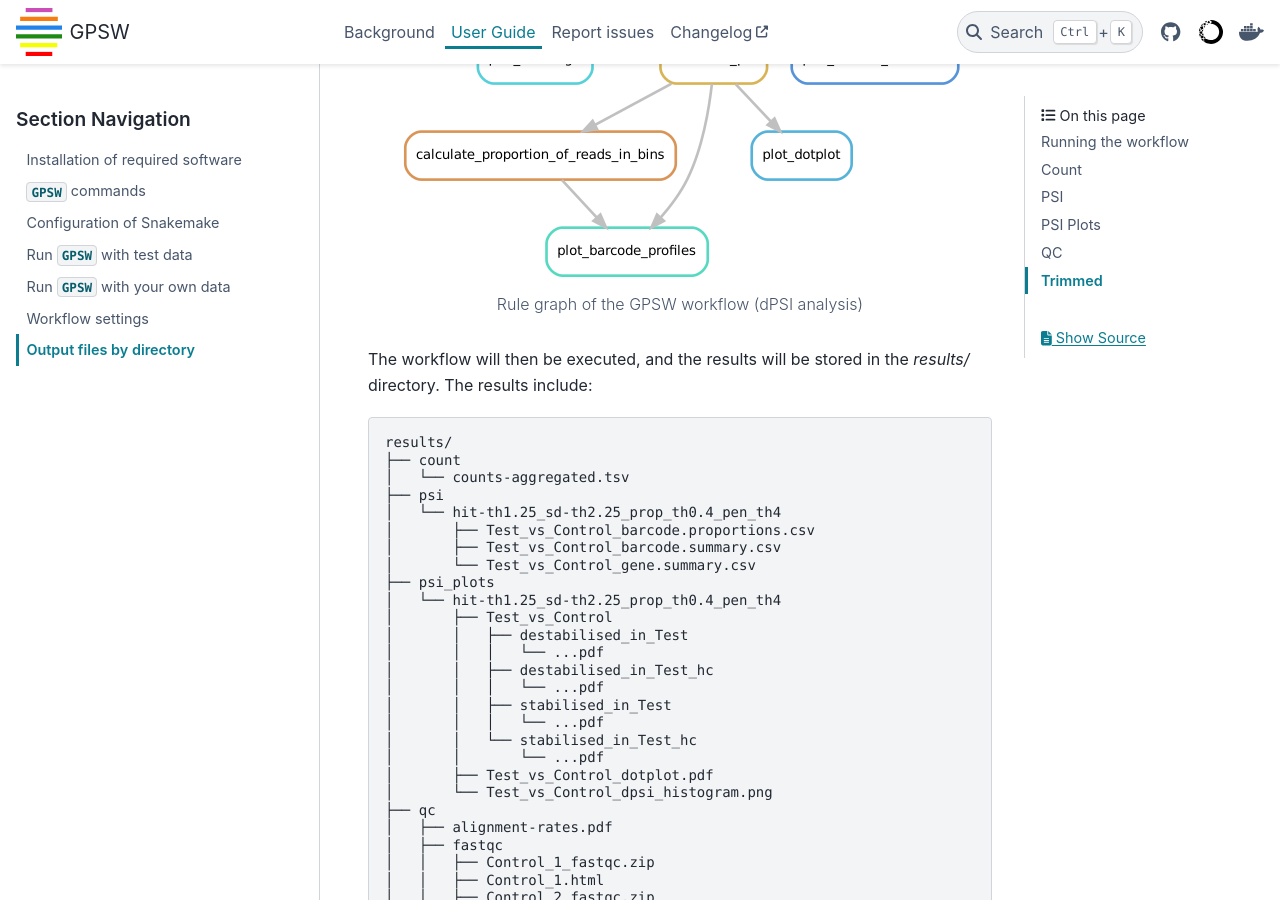
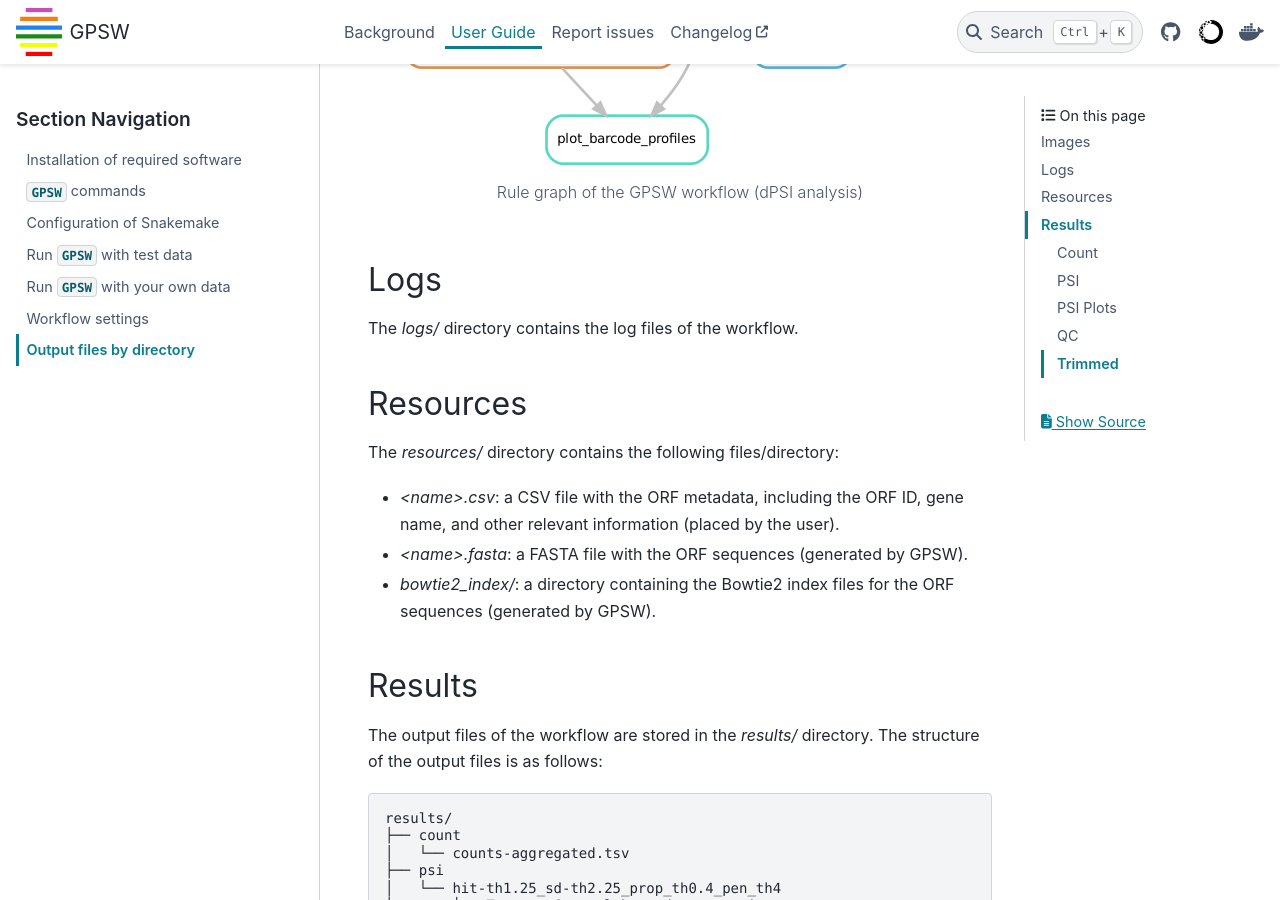
Before and after one commit to niekwit/gps-orfeome, a Sphinx documentation site: the page built from docs/output_files_by_directory.rst, in a window 1280 px wide and 900 px high, scrolled down 809 px. Built offline with Sphinx 7.4.7 and the PyData theme 0.15.4, drawn with Linux system fonts in a browser that asks for light colours; pages that are not in the unit, such as notebooks, are missing from menus; some of the changed text lies outside the part shown.

Commit message:
added all output directories

```diff
--- a/docs/output_files_by_directory.rst
+++ b/docs/output_files_by_directory.rst
@@ -1,22 +1,38 @@
+================================================================================
 Output files by directory
 ================================================================================
 
-Running the workflow
---------------------------------------------------------------------------------
-To initiate the workflow, run the following command:
+Images
+============
 
-.. code-block:: shell
-
-   $ gpsw run
-
-It will first create a rule graph (located in `images/`) of the workflow:
+The rule graph (located in `images/`) of the workflow:
 
 .. figure:: images/rulegraph.png
    :alt: Rule graph of the GPSW workflow (dPSI analysis)
 
    Rule graph of the GPSW workflow (dPSI analysis)
 
-The workflow will then be executed, and the results will be stored in the `results/` directory. The results include:
+
+Logs
+======
+
+The `logs/` directory contains the log files of the workflow.
+
+
+Resources
+==========
+
+The `resources/` directory contains the following files/directory:
+
+- `<name>.csv`: a CSV file with the ORF metadata, including the ORF ID, gene name, and other relevant information (placed by the user).
+- `<name>.fasta`: a FASTA file with the ORF sequences (generated by GPSW).
+- `bowtie2_index/`: a directory containing the Bowtie2 index files for the ORF sequences (generated by GPSW).
+
+
+Results
+==============
+
+The output files of the workflow are stored in the `results/` directory. The structure of the output files is as follows:
 
 .. code-block:: text
 
```
